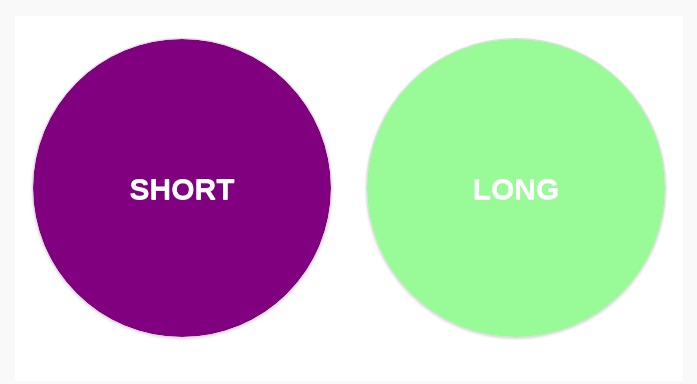
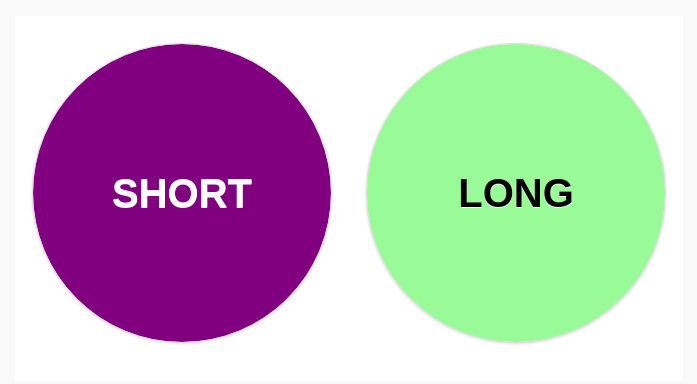
Before and after one commit to badgered/morsesen, a plain HTML site: page index.html in a window 1280 px wide. Shown: the whole page, without its empty margins (225-922 px from the left). Drawn offline with Linux system fonts and the light colour scheme.

Commit message:
Update index.html
Increased font size and made text on palegreen black

```diff
--- a/index.html
+++ b/index.html
@@ -14,7 +14,7 @@
     border-radius: 50% !important;
     background-color: purple;
     color: white;
-    font-size: 30px;
+    font-size: 40px;
     padding: 10px;
 
 
@@ -24,8 +24,8 @@
     height: 300px !important;
     border-radius: 50% !important;
     background-color: palegreen;
-    color: white;
-    font-size: 30px;
+    color: black;
+    font-size: 40px;
     padding: 10px;
 }
 
```
